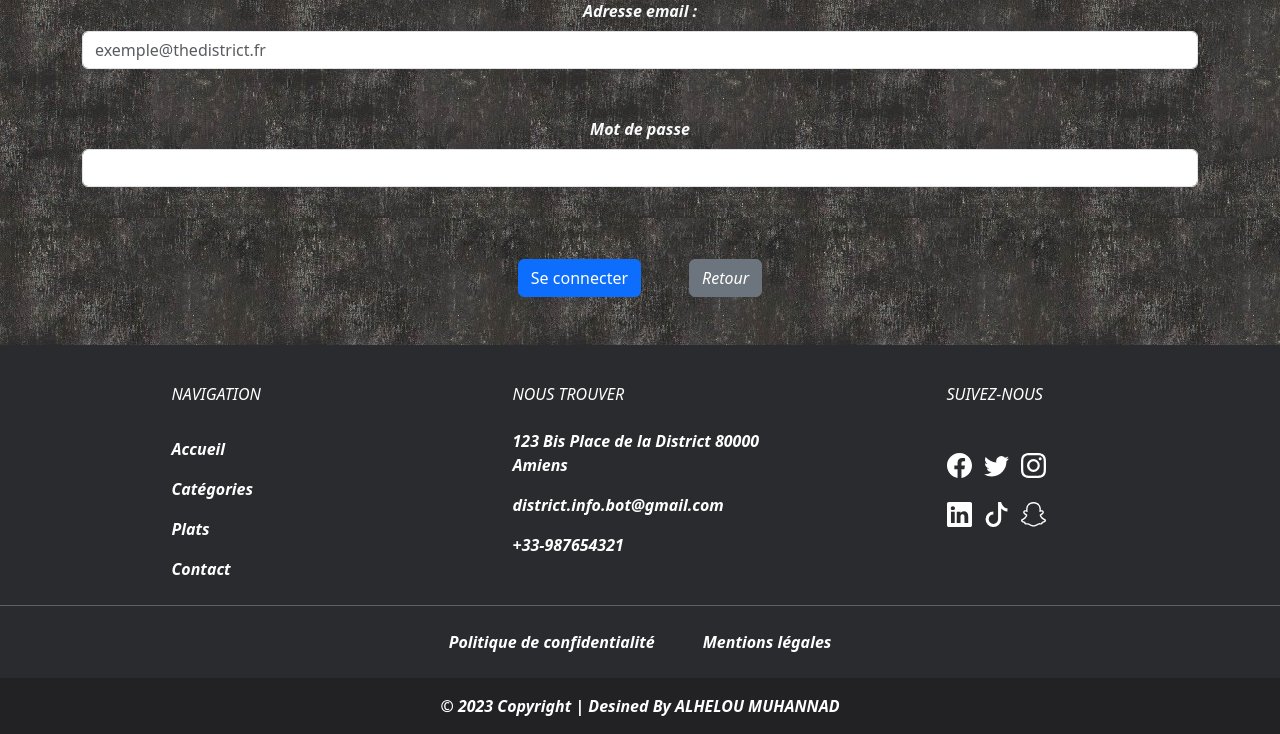
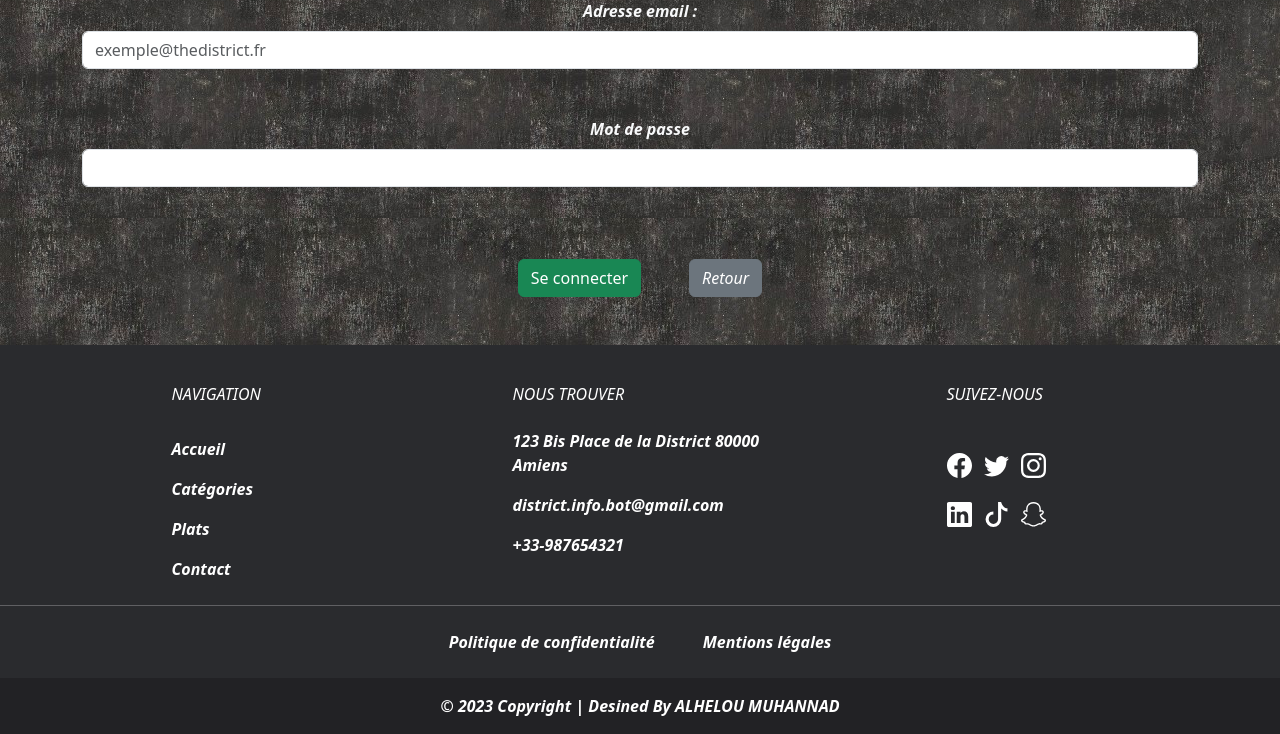
Before and after one commit to AL-HELOU/Projet-The-District, a Symfony app: template templates/pages/security/login.html.twig in a window 1280 px wide. Shown: the part 577-1311 px from the top of the page. Run offline with Twig, Linux system fonts and the light colour scheme; the template is opened without the code that fills it, so the values that code supplies are empty; some libraries are stand-ins or nearby versions.

Commit message:
changement du 'button se connecter color'

```diff
--- a/templates/pages/security/login.html.twig
+++ b/templates/pages/security/login.html.twig
@@ -29,7 +29,7 @@
                 <input type="password" class="form-control" id="password" name="_password">
             </div>
             <div class="form-group d-flex justify-content-center mt-5 mb-5">
-                <button type="submit" class="btn btn-primary mt-4">
+                <button type="submit" class="btn btn-success mt-4">
                     Se connecter
                 </button>
                 <div class="d-flex justify-content-center mt-4 ms-5"><a href="{{ path('app_home')}}" class="btn btn-secondary">Retour</a></div>
```
